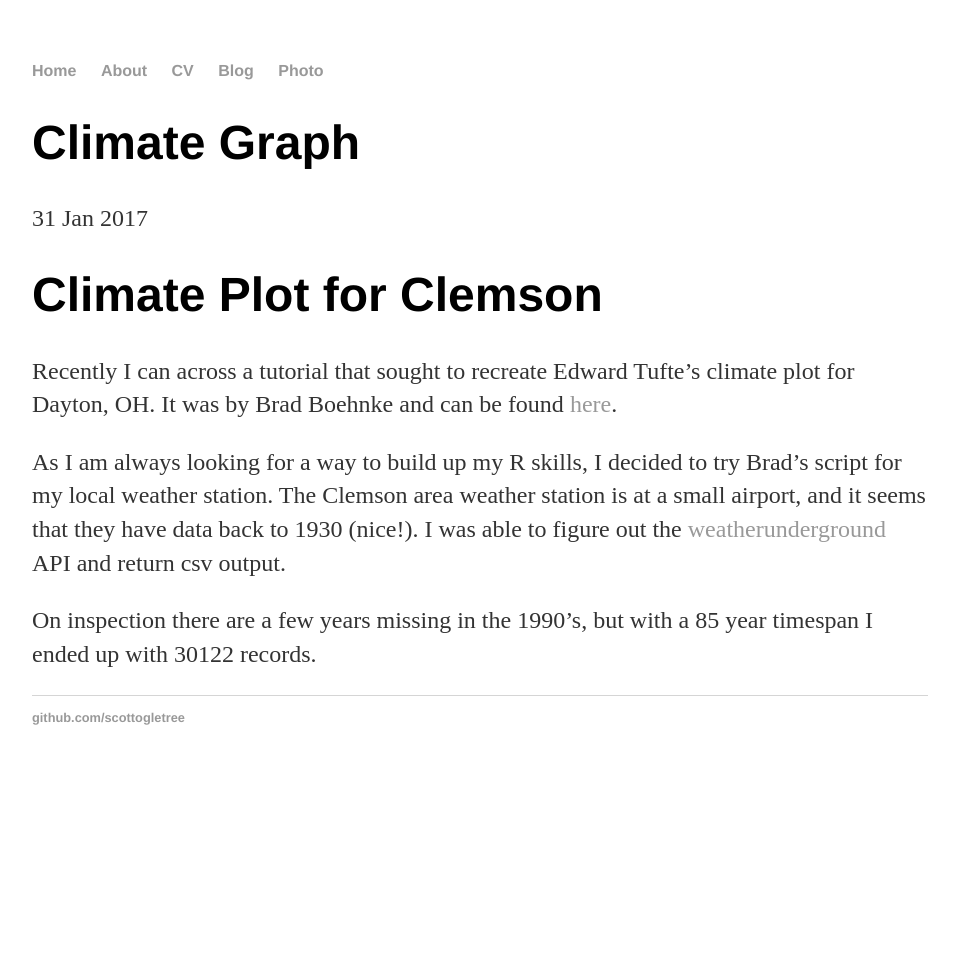
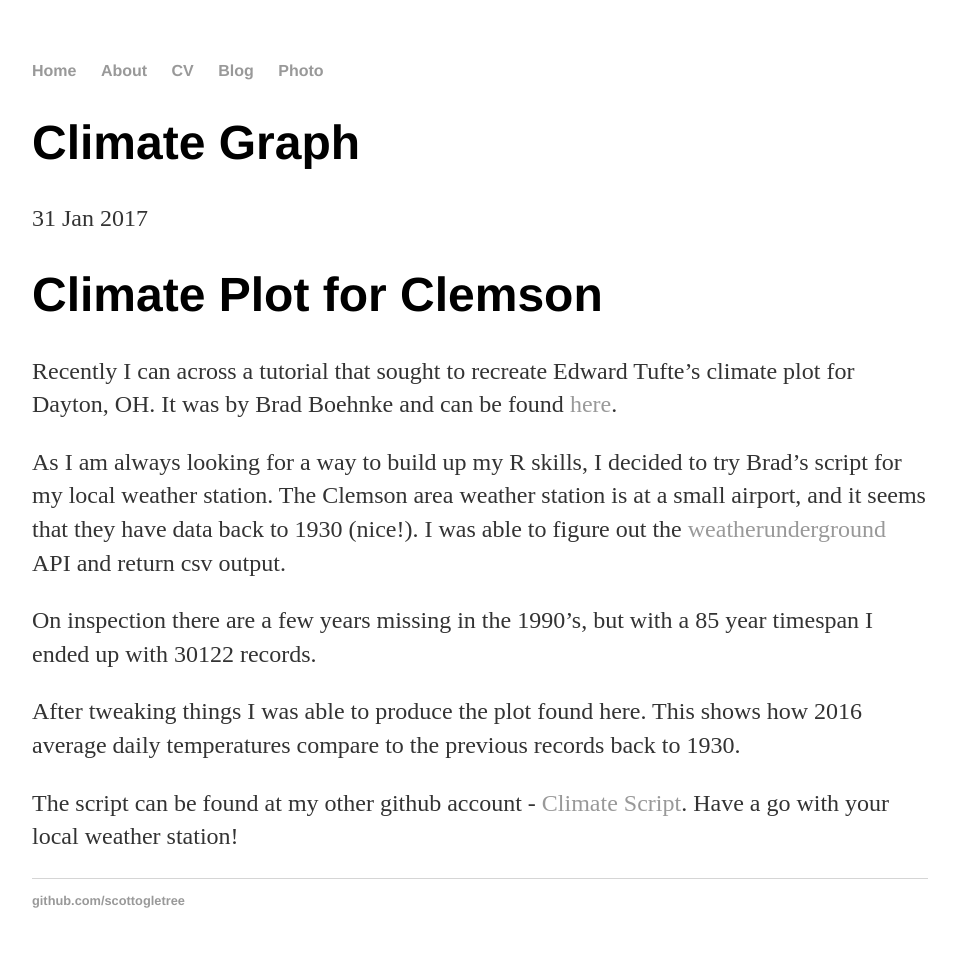
Before and after one commit to scottogletree/ogletrees.github.io, a Jekyll site: the page built from _posts/2017-01-31-climate-graph.md, in a window 1280 px wide. Shown: the whole page, without its empty margins (160-1116 px from the left). Built offline with Jekyll 4.4.1, drawn with Linux system fonts in a browser that asks for light colours; our own code applies the rules of GitHub Pages for plain Markdown files; before the commit the page ends 900 px from its top, so only the background shows below that.

Commit message:
Update 2017-01-31-climate-graph.md

```diff
--- a/_posts/2017-01-31-climate-graph.md
+++ b/_posts/2017-01-31-climate-graph.md
@@ -5,3 +5,9 @@ Recently I can across a tutorial that sought to recreate Edward Tufte's climate
 As I am always looking for a way to build up my R skills, I decided to try Brad's script for my local weather station. The Clemson area weather station is at a small airport, and it seems that they have data back to 1930 (nice!). I was able to figure out the [weatherunderground](weatherunderground.com) API and return csv output.
 
 On inspection there are a few years missing in the 1990's, but with a 85 year timespan I ended up with 30122 records.
+
+After tweaking things I was able to produce the plot found here. This shows how 2016 average daily temperatures compare to the previous records back to 1930.
+
+
+
+The script can be found at my other github account - [Climate Script](https://github.com/ogletrees/ClimateStudy). Have a go with your local weather station!
```
